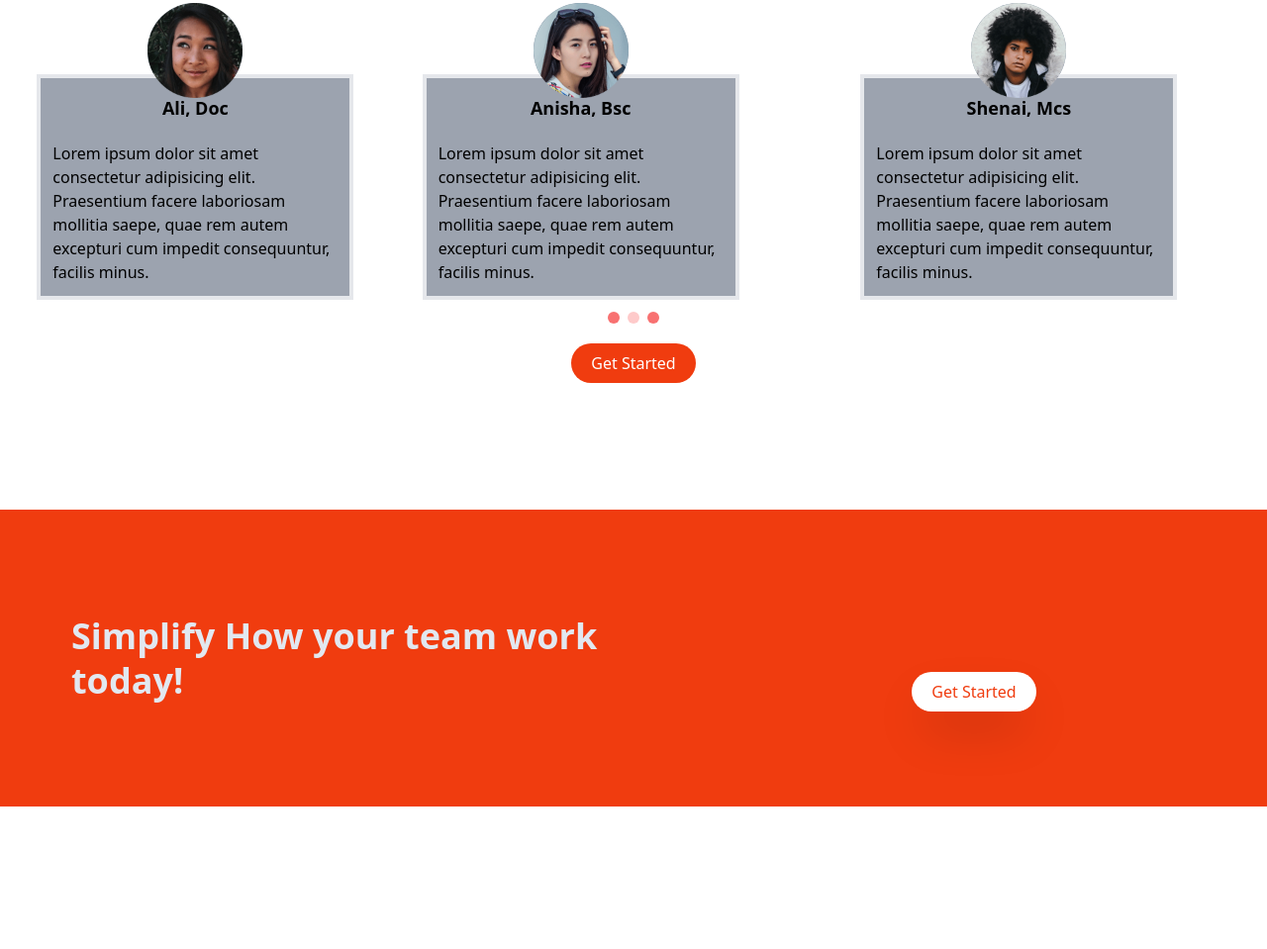
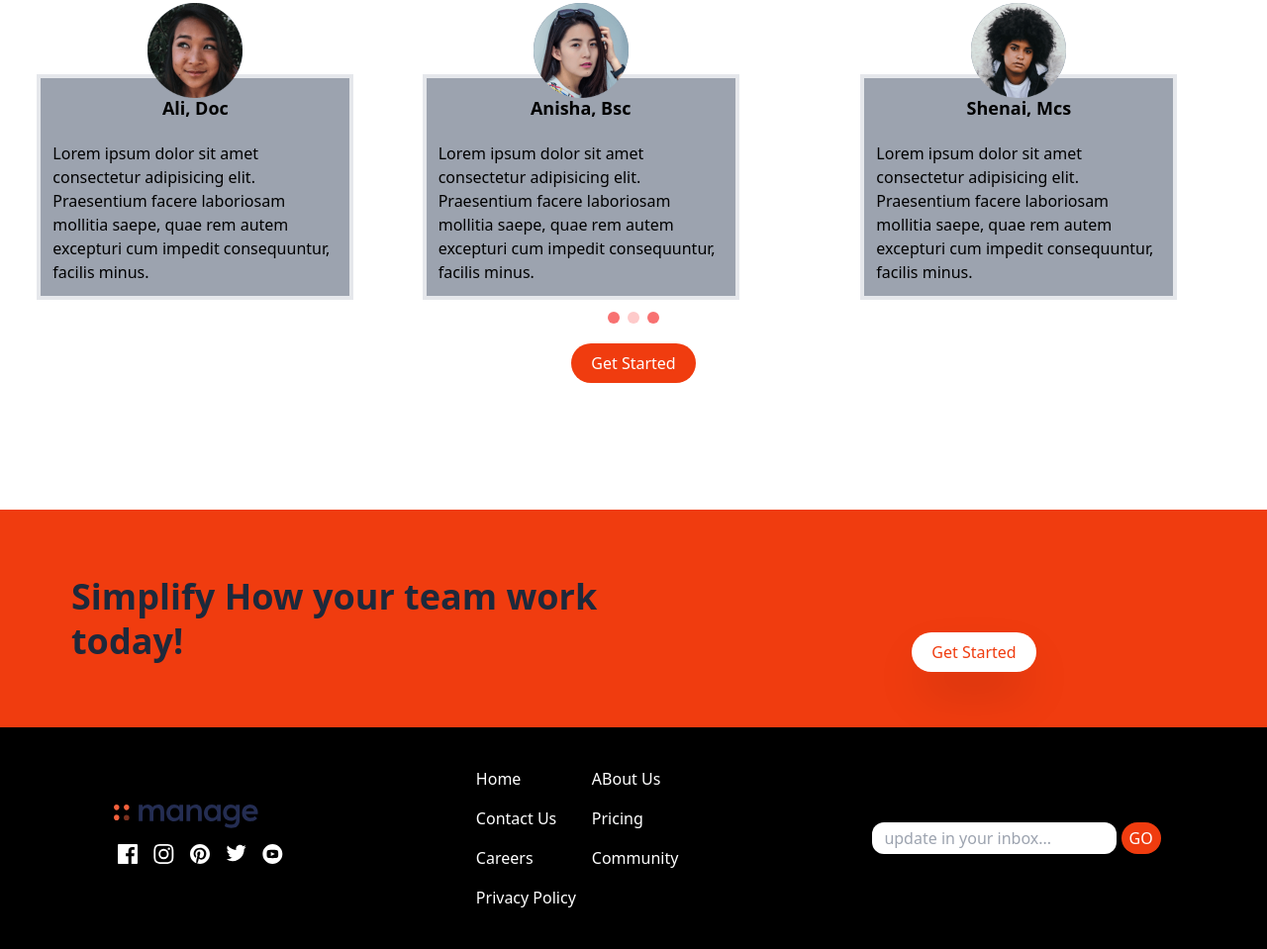
Before and after one commit to solomon-mh/manage_landing_page, a plain HTML site: page public/index.html in a window 1280 px wide. Shown: the part 1298-2257 px from the top of the page at 99% size. Before the commit the page ends 2113 px from the top, so only its background shows below. Drawn offline with Linux system fonts and the light colour scheme.

Commit message:
footer section added

```diff
--- a/public/index.html
+++ b/public/index.html
@@ -5,7 +5,10 @@
   <meta http-equiv="X-UA-Compatible" content="IE=edge">
   <meta name="viewport" content="width=device-width, initial-scale=1.0">
   <title>| TailwindCSS project One</title>
+  <link href="https://use.fontawesome.com/releases/v5.15.3/css/all.css" rel="stylesheet" />
   <link rel="stylesheet" href="output.css">
+
+
 </head>
 
 <body>
@@ -145,11 +148,11 @@
   </section>
 
   <!-- CTA section -->
-  <section class=" bg-brightRed">
+  <section class=" bg-brightRed min-h-max">
     <div
-      class="container flex flex-col items-center justify-between px-6 py-24 mx-auto space-y-12 space-x-24 p-10 lg:flex-row">
+      class="container flex flex-col items-center justify-between px-6 py-14 mx-auto space-y-12 space-x-24 p-10 lg:flex-row">
       <div class="w-1/2 ml-12">
-        <h2 class="text-4xl text-slate-200 font-bold leading-tight text-center lg:text-left">Simplify How your team
+        <h2 class="text-4xl text-slate-800 font-bold leading-tight text-center lg:text-left">Simplify How your team
           work today!</h2>
       </div>
       <div class="w-1/2 mr-12">
@@ -162,8 +165,47 @@
     </div>
   </section>
   <!-- Footer -->
-  <footer>
-
+  <footer class="bg-black ">
+    <div class="container flex flex-col-reverse items-center justify-around gap-12 p-10  lg:flex-row ">
+      <div class=" w-1/5 md:w-fit space-y-2">
+        <div class="px-2 py-0 w-fit inverse">
+          <img src="../images/logo.svg" alt="logo">
+        </div>
+        <div class="flex px-2 py-1 w-fit space-x-2">
+          <a class="p-1 text-white">
+            <img src="../images/icon-facebook.svg" alt="fb-icon">
+          </a>
+          <a class="p-1 text-white">
+            <img src="../images/icon-instagram.svg" alt="instagram-icon">
+          </a>
+          <a class="p-1 text-white">
+            <img src="../images/icon-pinterest.svg" alt="pininterest-icon">
+          </a>
+          <a class="p-1 text-white">
+            <img src="../images/icon-twitter.svg" alt="twitter icon">
+          </a>
+          <a class="p-1">
+            <img src="../images/icon-youtube.svg" alt="yt-icon">
+          </a>
+        </div>
+      </div>
+      <div class="w-1/5 md:w-fit">
+        <ul class=" text-white grid grid-cols-2 gap-4">
+          <li>Home</li>
+          <li>ABout Us</li>
+          <li>Contact Us</li>
+          <li>Pricing</li>
+          <li>Careers</li>
+          <li>Community</li>
+          <li>Privacy Policy</li>
+        </ul>
+      </div>
+      <div class="w-1/5 md:w-fit">
+        <input type="text" class="p-1 outline-none rounded-xl pl-3" placeholder="update in your inbox...">
+        <button
+          class="Px-2 py-1 baseline rounded-full bg-brightRed text-white hover:bg-veryPaleRed hover:text-black">GO</button>
+      </div>
+    </div>
   </footer>
 </body>
 
```
Also changed, not shown: public/output.css.
